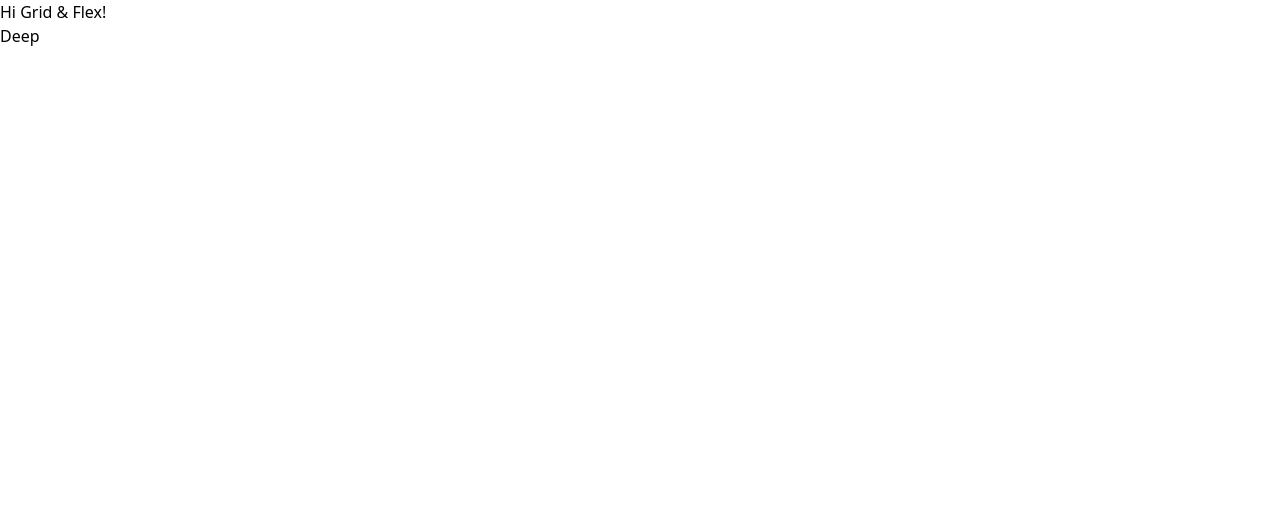
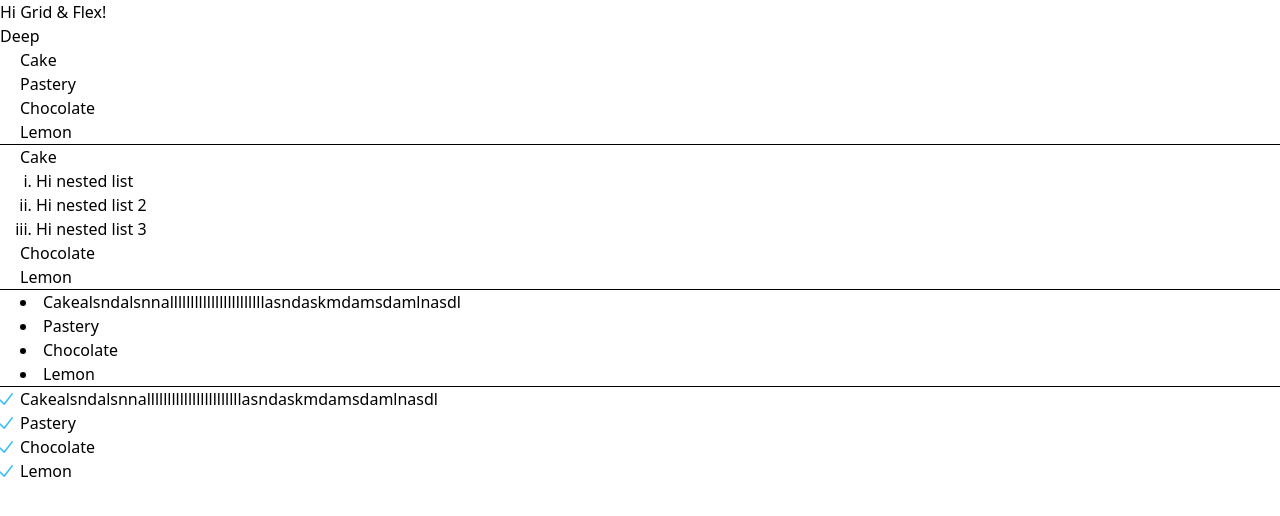
Before and after one commit to DeepHiwase/core-concepts-frontend, a React (Vite) app: page / in a window 1280 px wide. Shown: the top 516 px of the page. Built offline with nearby package versions, Linux system fonts and the light colour scheme.

Commit message:
list-style-image-position

```diff
--- a/src/App.jsx
+++ b/src/App.jsx
@@ -3,12 +3,45 @@ import "./App.css";
 const App = () => {
   return (
     <>
-      <span className="uppercase sm:normal-case md:lowercase lg:capitalize">Hi Grid & Flex!</span>
+      <span className="">Hi Grid & Flex!</span>
       <div>
         <a href="https://x.com" className="">
           Deep
         </a>
       </div>
+      <ul className="list-disc md:list-none pl-5">
+        <li>Cake</li>
+        <li>Pastery</li>
+        <li>Chocolate</li>
+        <li>Lemon</li>
+      </ul>
+      <hr />
+      <ol className="list-decimal md:list-none pl-5">
+        <li>Cake</li>
+        <li>
+          <ol className="list-decimal sm:list-[circle] md:list-[upper-roman] lg:list-[lower-roman] pl-4">
+            <li>Hi nested list</li>
+            <li>Hi nested list 2</li>
+            <li>Hi nested list 3</li>
+          </ol>
+        </li>
+        <li>Chocolate</li>
+        <li>Lemon</li>
+      </ol>
+      <hr />
+      <ul className="list-disc list-outside md:list-inside pl-5">
+        <li>Cakealsndalsnnalllllllllllllllllllllllasndaskmdamsdamlnasdl</li>
+        <li>Pastery</li>
+        <li>Chocolate</li>
+        <li>Lemon</li>
+      </ul>
+      <hr />
+      <ul className="list-disc list-image-none sm:list-image-[url(./checkmark.png)] md:list-image-[url(./tailwind-checkmark.svg)] pl-5">
+        <li>Cakealsndalsnnalllllllllllllllllllllllasndaskmdamsdamlnasdl</li>
+        <li>Pastery</li>
+        <li>Chocolate</li>
+        <li>Lemon</li>
+      </ul>
       {/* <div className="container">
         <div>1sabdbjiennnxjjiw</div>
         <div>1</div>
```
Also changed, not shown: src/checkmark.png (added), src/tailwind-checkmark.svg (added).
